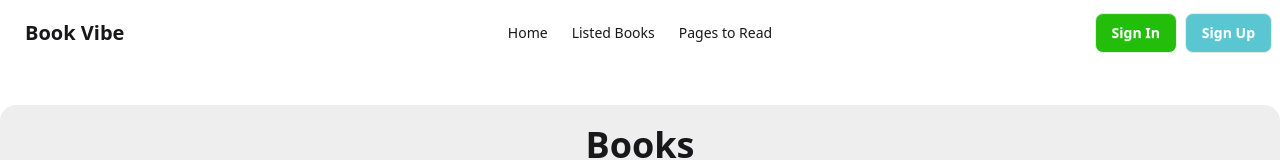
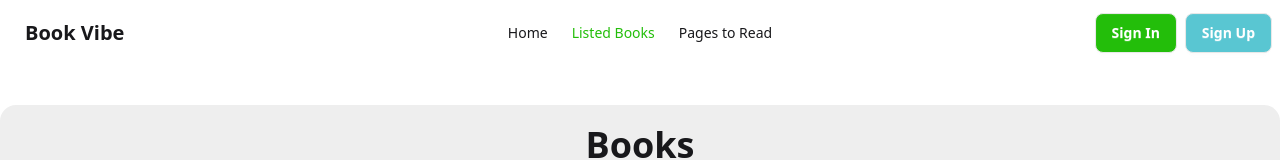
Before and after one commit to MD-Moniruzzaman-Arafat/web-project-14, a React (Vite) app: page /listed-books in a window 1280 px wide. Shown: the top 160 px of the page. Built offline with nearby package versions, Linux system fonts and the light colour scheme.

Commit message:
active link implement

```diff
--- a/src/components/navbar/Navbar.jsx
+++ b/src/components/navbar/Navbar.jsx
@@ -1,16 +1,37 @@
-import { Link } from "react-router-dom";
+import { NavLink } from "react-router-dom";
 
 const Navbar = () => {
   const menus = (
     <>
       <li>
-        <Link to={"/"}>Home</Link>
+        <NavLink
+          className={({ isActive, isPending }) =>
+            isActive ? "text-[#23BE0A]" : isPending ? "pending" : ""
+          }
+          to={"/"}
+        >
+          Home
+        </NavLink>
       </li>
       <li>
-        <Link to={"listed-books"}>Listed Books</Link>
+        <NavLink
+          className={({ isActive, isPending }) =>
+            isActive ? "text-[#23BE0A]" : isPending ? "pending" : ""
+          }
+          to={"listed-books"}
+        >
+          Listed Books
+        </NavLink>
       </li>
       <li>
-        <Link to={"page-to-read"}>Pages to Read</Link>
+        <NavLink
+          className={({ isActive, isPending }) =>
+            isActive ? "text-[#23BE0A]" : isPending ? "pending" : ""
+          }
+          to={"page-to-read"}
+        >
+          Pages to Read
+        </NavLink>
       </li>
       <li className="md:hidden">
         <a>Sign In</a>
```
